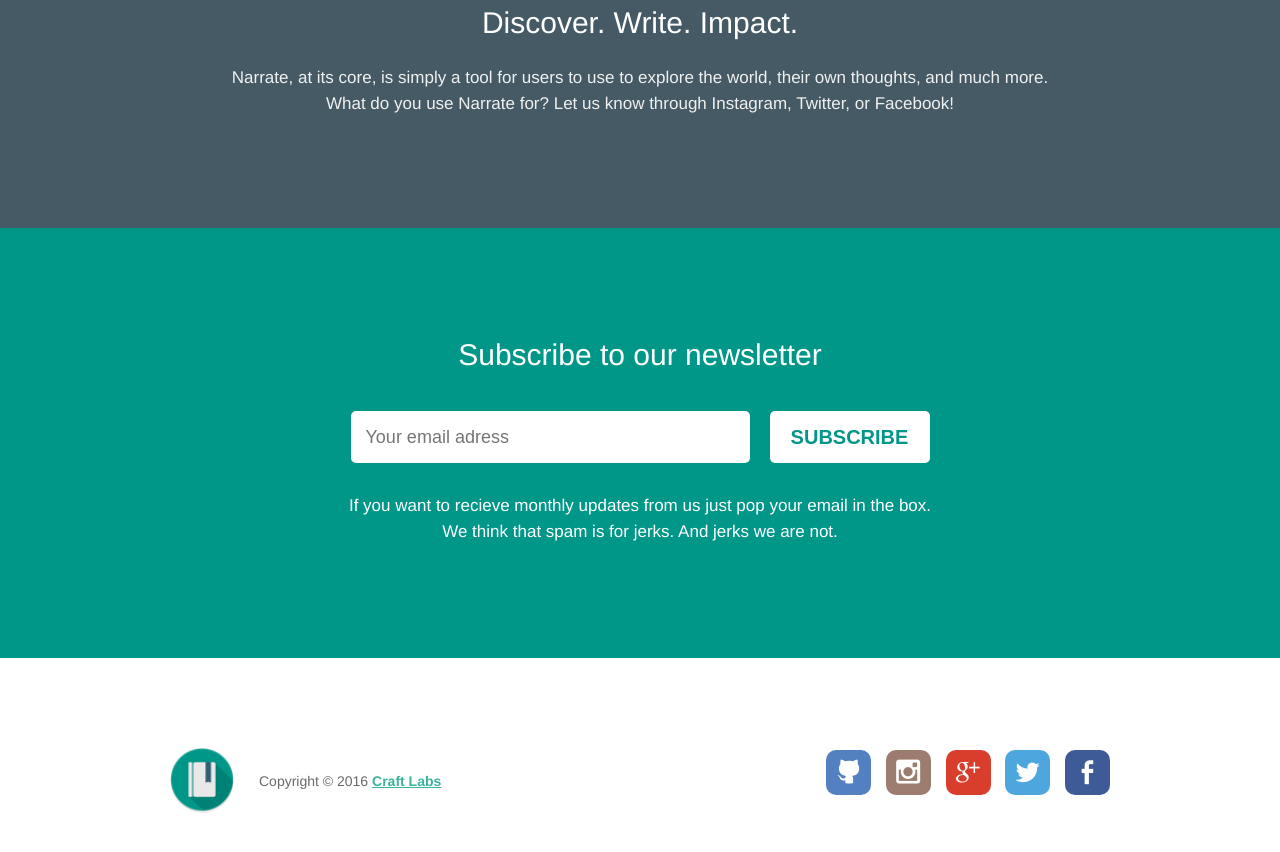
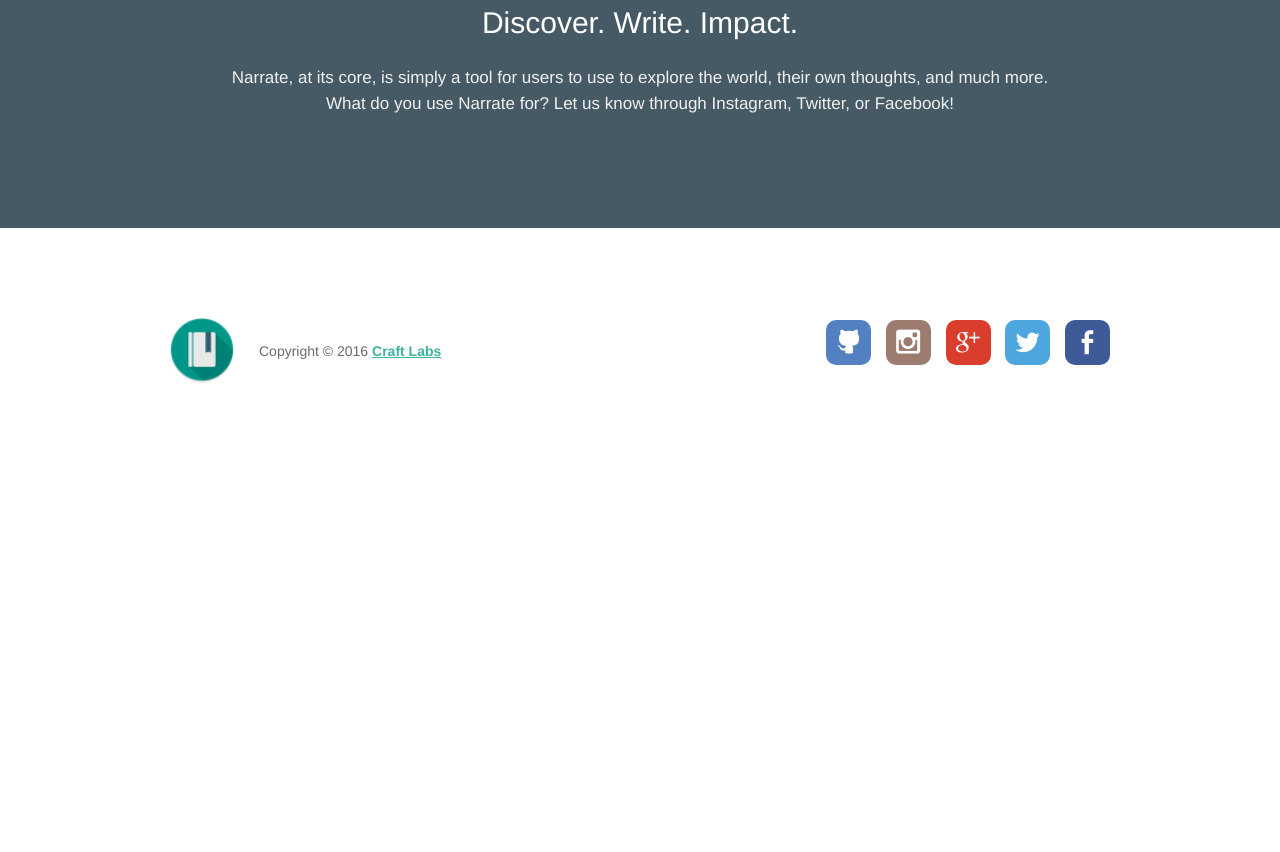
Before and after one commit to timothymiko/narrate-android, a plain HTML site: page index.html in a window 1280 px wide. Shown: the part 2136-2988 px from the top of the page. After the commit the page ends 2610 px from the top, so only its background shows below. Drawn offline with Linux system fonts and the light colour scheme.

Commit message:
Remove newsletter section for now.

```diff
--- a/index.html
+++ b/index.html
@@ -96,7 +96,7 @@
                 <p style="color: #f0f0f0;">Narrate, at its core, is simply a tool for users to use to explore the world, their own thoughts, and much more. What do you use Narrate for? Let us know through Instagram, Twitter, or Facebook!</p>
             </div><!-- wrap -->
         </section><!-- simple -->
-        <section class="subscribe">
+        <!-- <section class="subscribe">
             <div class="wrap">
                 <div class="subscribe-title">Subscribe to our newsletter</div>
                 <div class="subscribe-form clearfix">
@@ -107,7 +107,7 @@
                 </div>
                 <div class="subscribe-note">If you want to recieve monthly updates from us just pop your email in the box.<br>We think that spam is for jerks. And jerks we are not.</div>
             </div>
-        </section>
+        </section> -->
         <footer>
             <div class="wrap">
                 <div class="logo">
```
